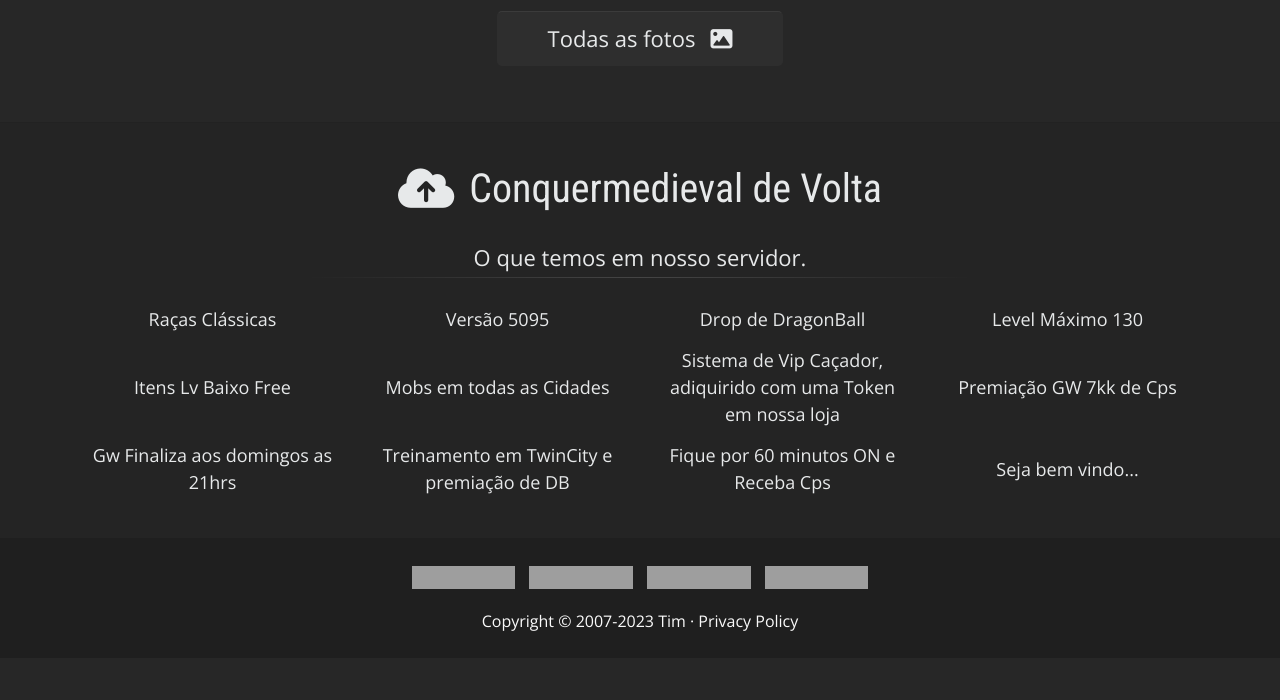
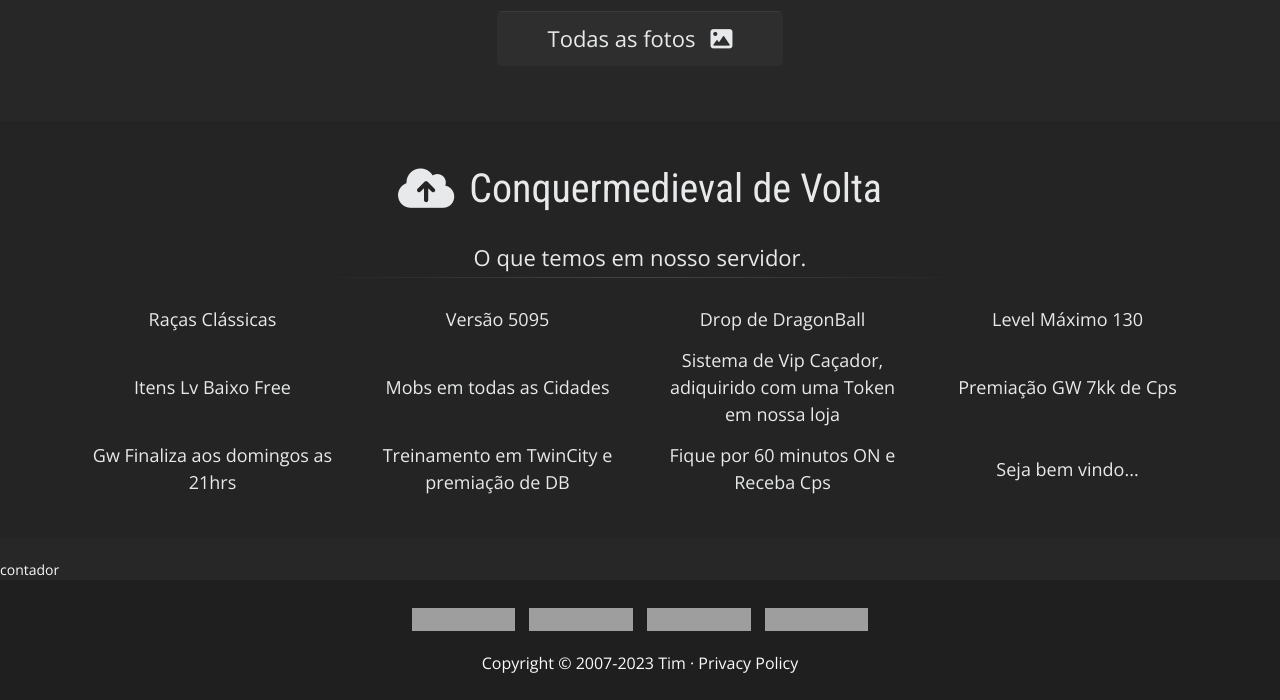
Before and after one commit to conquermedieval/conquermedieval.github.io, a Jekyll site: the page built from index.html, in a window 1280 px wide and 900 px high, scrolled down 882 px, cut to the strip 200-900 px from the top of the window. Built offline with Jekyll 4.4.1, drawn with Linux system fonts in a browser that asks for light colours; before the commit the page ends 1740 px from its top, so only the background shows below that; grey boxes are pictures that could not be loaded.

Commit message:
Update footer.html

```diff
--- a/_includes/footer.html
+++ b/_includes/footer.html
@@ -11,6 +11,8 @@
         <p>Copyright &copy; 2007-{{ site.time | date: '%Y' }} <a href="https://github.com/orgs/Nilsonlinux/people">{{ site.author }}</a> · <a href="/privacy-policy">Privacy Policy</a></p>
     </div>
 </footer>
+
+<div id="sfcjke614yaabphmu667c3pe2bdw5yd14pj"></div><script type="text/javascript" src="https://counter7.optistats.ovh/private/counter.js?c=jke614yaabphmu667c3pe2bdw5yd14pj&down=async" async></script><br><a href="https://www.webcontadores.com">contador</a><noscript><a href="https://www.webcontadores.com" title="contador"><img src="https://counter7.optistats.ovh/private/webcontadores.php?c=jke614yaabphmu667c3pe2bdw5yd14pj" border="0" title="contador" alt="contador"></a></noscript>
 
 <!--Start of Tawk.to Script-->
 <script type="text/javascript">
```
